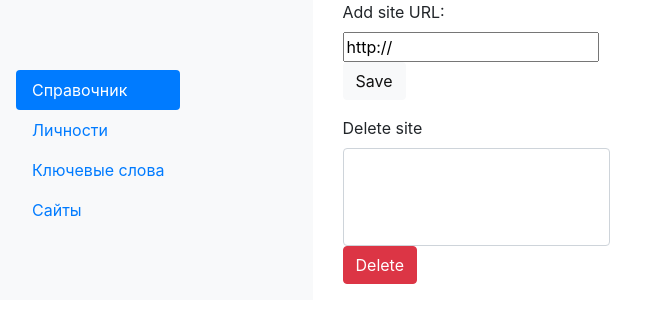
After one commit to AlexAlizar/SearchStat, a Django app: template web_ai/web_ai/admin_interface/templates/sites_view.html in a window 1280 px wide. The commit adds this page. Shown: the top 323 px of the page, without its empty margins (0-657 px from the left). Run offline with Django 3.2, Linux system fonts and the light colour scheme; the template is opened without the code that fills it: values that come from a table or form of the project are taken from there, others are empty; parts of the project's set-up code (start-up, migrations or seed data) failed here and were passed over.

Commit message:
доделать формы

```diff
--- a/web_ai/web_ai/admin_interface/admin.py
+++ b/web_ai/web_ai/admin_interface/admin.py
@@ -1,5 +1,5 @@
 from django.contrib import admin
-from .models import modelSites
+from .models import ModelSites
 
 # Register your models here.
-admin.site.register(modelSites)
+admin.site.register(ModelSites)
--- /dev/null
+++ b/web_ai/web_ai/admin_interface/forms.py
@@ -0,0 +1,13 @@
+from django import forms
+from .models import ModelSites
+
+
+class SitesManageForm(forms.ModelForm):
+
+    class Meta:
+        model = ModelSites
+        fields = '__all__'
+
+    sites = tuple((site.id, site.name) for site in ModelSites.objects.all())
+    name = forms.CharField(required=False, widget=forms.URLInput(attrs={'id': 'url', 'value': 'http://'}))
+    sites_choice = forms.MultipleChoiceField(required=False, choices=sites, label='Delete site:')
--- a/web_ai/web_ai/admin_interface/models.py
+++ b/web_ai/web_ai/admin_interface/models.py
@@ -1,8 +1,8 @@
 from django.db import models
 
 
-class modelSites(models.Model):
-    name = models.CharField(max_length=2048)
+class ModelSites(models.Model):
+    name = models.CharField(max_length=2048, unique=True)
 
     def __str__(self):
         return self.name
--- a/web_ai/web_ai/admin_interface/templates/base.html
+++ b/web_ai/web_ai/admin_interface/templates/base.html
@@ -26,7 +26,7 @@
                 <a class="nav-link" href="#">Ключевые слова</a>
             </li>
             <li class="nav-item">
-                <a class="nav-link" href="#">Сайты</a>
+                <a class="nav-link" href="{% url 'sites_view' %}">Сайты</a>
             </li>
             </ul>
         </ul>
--- /dev/null
+++ b/web_ai/web_ai/admin_interface/templates/sites_view.html
@@ -0,0 +1,32 @@
+{% extends 'base.html' %}
+
+{% block content %}
+    <div class="col-md-6">
+
+     <form method="post">
+        {%  csrf_token %}
+        <div class="form-group">
+            <label for="url">Add site URL:</label>
+            {{ form.name }}
+            <button class="btn btn-light" name="action" value="save">Save</button>
+        </div>
+
+        <div class="form-group">
+            <label for="FormControlSelect">Delete site</label>
+            <select multiple class="form-control" id="FormControlSelect">
+                {% for field in form.sites_choice %}
+                    {{ field }}
+                {% endfor %}
+            </select>
+            <button class="btn btn-danger" name="action" value="delete">Delete</button>
+        </div>
+
+    </form>
+
+
+    </div>
+
+
+
+
+{% endblock %}
```
Also changed, not shown: web_ai/web_ai/admin_interface/views.py (+12 -4 lines), web_ai/web_ai/admin_interface/migrations/0001_initial.py (added), web_ai/web_ai/db.sqlite3 (added), 1 other file.
